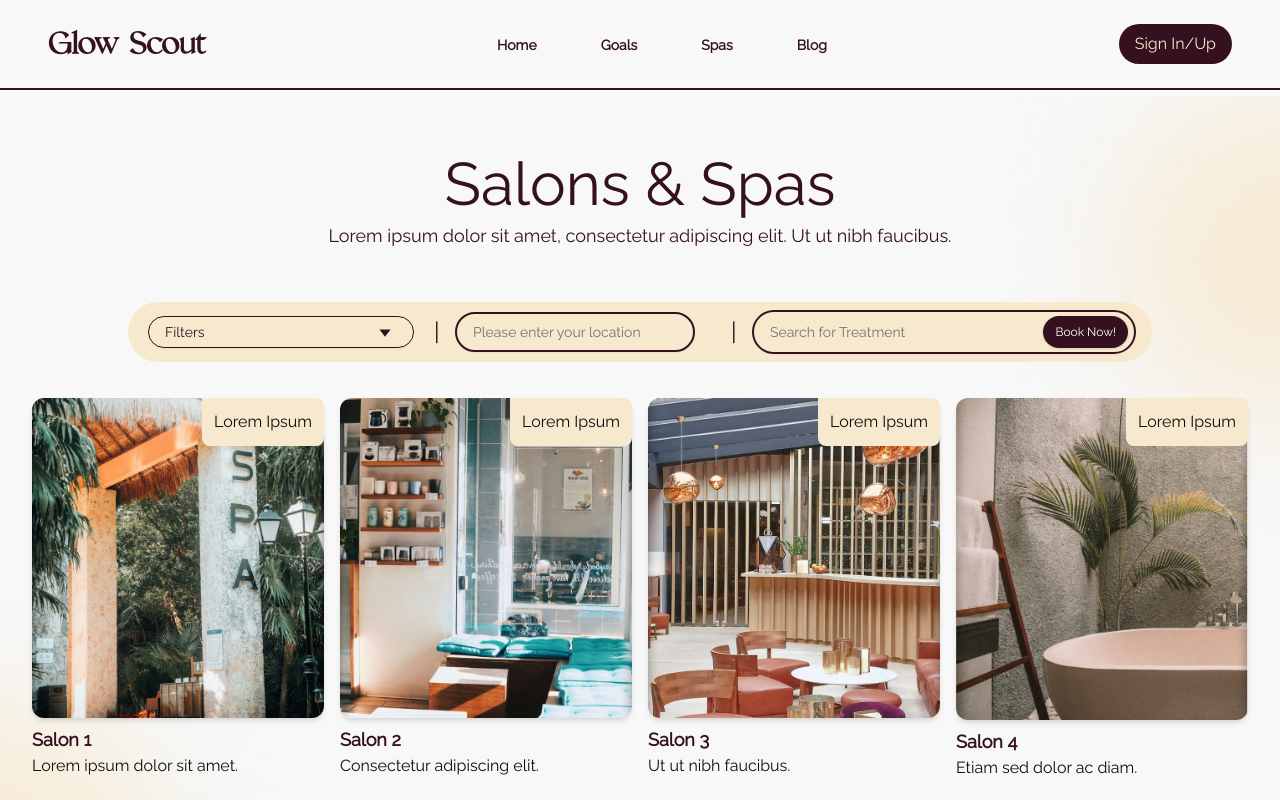
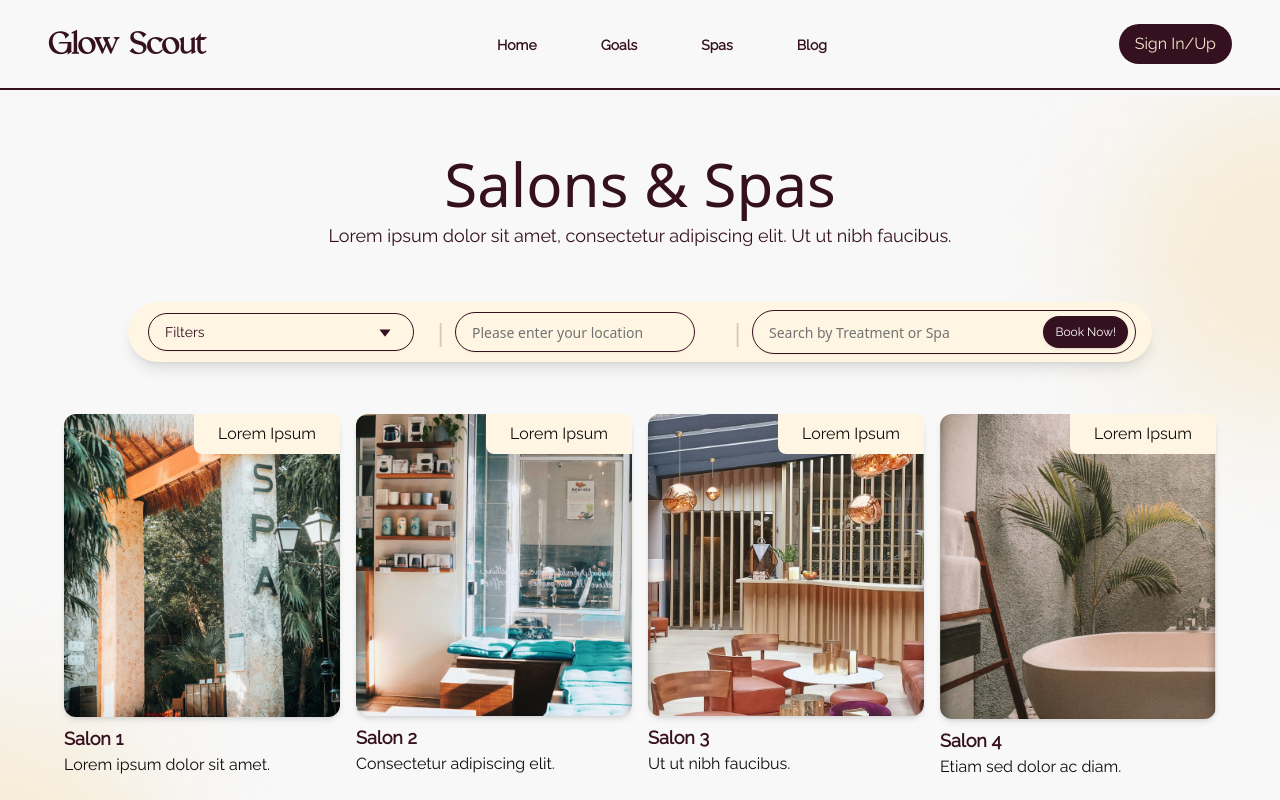
Before and after one commit to TheMODventures/Glow-Scout-Web, a Next.js app: page /spas in a window 1280 px wide. Shown: the top 800 px of the page. Built offline with nearby package versions, Linux system fonts and the light colour scheme.

Commit message:
treatment and spa ui fix

```diff
--- a/src/app/(home)/goals/page.jsx
+++ b/src/app/(home)/goals/page.jsx
@@ -89,10 +89,10 @@ const page = () => {
   ];
 
   return (
-    <div className=" py-10 md:mt-6 font-raleway ">
+    <div className=" py-10 md:mt-6 ">
 
       <div className="text-center text-darkMahron pb-5">
-        <h2 className="text-4xl md:text-6xl font-thin">  Select Goal for your Skin </h2>
+        <h2 className="text-4xl md:text-6xl font-ralewayThin font-light">  Select Goal for your Skin </h2>
         <p className="m-2 text-lg">
           Lorem ipsum dolor sit amet, consectetur adipiscing elit. Ut ut nibh
           faucibus.
--- a/src/app/(home)/spas/page.jsx
+++ b/src/app/(home)/spas/page.jsx
@@ -169,38 +169,38 @@ const SpaPage = () => {
   }
 
   return (
-    <div className="py-6 md:py-10 md:mt-6 font-raleway relative isolate">
-      <div className="text-center text-darkMahron pb-5">
-        <h2 className="text-4xl md:text-6xl font-thin"> Salons & Spas </h2>
-        <p className="m-2 text-lg">
+    <div className="py-6 md:py-10 md:mt-6 relative isolate">
+      <div className="text-center text-darkMahron md:pb-5">
+        <h2 className="text-4xl md:text-6xl font-ralewayThin md:font-light font-normal"> Salons & Spas </h2>
+        <p className="m-2 text-lg font-raleway">
           Lorem ipsum dolor sit amet, consectetur adipiscing elit. Ut ut nibh
           faucibus.
         </p>
       </div>
 
       <Container>
-        <div className="hidden mx-auto w-full md:max-w-6xl md:flex justify-center bg-opacity-60  items-center flex-col bg-[#F6E9CE] md:bg-transparent">
+        <div className="hidden mx-auto w-full md:max-w-6xl md:flex justify-center bg-opacity-60  items-center flex-col bg-lightbg md:bg-transparent">
           <Form {...form}>
             <form onSubmit={form.handleSubmit(handleSubmit)}>
-              <div className="md:bg-[#F6E9CE] bg-opacity-60  pl-5  py-1 md:rounded-full h-[60px] flex flex-col md:flex-row items-center  mt-6">
+              <div className="md:bg-[#FEF5E3] shadow-[#0000001A] shadow-lg bg-opacity-60  pl-5  py-1 md:rounded-full h-[60px] flex flex-col md:flex-row items-center mb-4  mt-6">
                 <div className="flex justify-between  items-center flex-col md:flex-row">
                   <FormSelect
                     selectItems={selectItems}
                     placeholder="Filters"
                     name="goal"
-                    customClass=""
+                    customClass="py-[18px]"
                   />
-                  <span className="h-full w-[1px] text-2xl text-darkMahron hidden md:block mx-5">
+                  <span className="h-full w-[1px] text-2xl text-[#35112033] hidden md:block mx-5">
                     |
                   </span>
                   <div>
                     <Input
                       placeholder="Please enter your location"
                       type="search"
-                      className="border-darkMahron border-2 text-darkMahron  px-4  rounded-full mb-4 md:mb-0 md:mr-4 py-3 w-60 h-10"
+                      className="border-darkMahron border-[1.5px] text-darkMahron  px-4  rounded-full mb-4 md:mb-0 md:mr-4 py-3 w-60 h-10"
                     />
                   </div>
-                  <span className="h-full w-[1px] text-2xl text-darkMahron hidden md:block mx-5">
+                  <span className="h-full w-[1px] text-2xl text-[#35112033] hidden md:block mx-5">
                     |
                   </span>
                 </div>
@@ -208,7 +208,7 @@ const SpaPage = () => {
                   <div>
                     <Search
                       name="goal"
-                      placeholder="Search for Treatment"
+                      placeholder="Search by Treatment or Spa"
                       formControl={form.control}
                     />
                   </div>
@@ -227,17 +227,20 @@ const SpaPage = () => {
             </form>
           </Form>
         </div>
-      </Container>
 
-      <div className="container my-5">
-        <div className="grid grid-cols-2 md:grid-cols-4 gap-4 mt-6 mb-2">
+
+      <div className=" my-5 mx-4 md:mx-0">
+        <div className="grid grid-cols-2 md:grid-cols-4 gap-4  mt-6 mb-2">
           {dummyData.map((item, index) => (
             <Link href={`spa-single/${index}`} key={index}>
+              <div className="md:mb-8">
               <TreatmentCard key={index} {...item} />
+              </div>
             </Link>
           ))}
         </div>
       </div>
+      </Container>
     </div>
   );
 };
--- a/src/app/(home)/treatment/page.jsx
+++ b/src/app/(home)/treatment/page.jsx
@@ -44,6 +44,7 @@ const TreatmentPage = () => {
         withCredentials: true,
       });
       setAllTreatment(response.data.data.data);
+      console.log("treatment page======", response.data.data.data)
     } catch (error) {
       console.error("Error fetching treatments: ", error);
     }
@@ -197,29 +198,29 @@ const TreatmentPage = () => {
   }
 
   return (
-    <div className="py-6 md:py-10 md:mt-6 font-raleway relative isolate">
+    <div className="py-6 md:py-10 md:mt-6  relative isolate">
 
-      <div className="text-center text-darkMahron pb-5">
-        <h2 className="text-4xl md:text-6xl font-thin">Treatments</h2>
-        <p className="m-2 text-sm md:text-lg">
+      <div className="text-center text-darkMahron md:pb-5">
+        <h2 className="text-4xl md:text-6xl md:font-ralewayThin font-raleway font-thin">Treatments</h2>
+        <p className="m-2 text-sm md:text-lg font-raleway">
           Lorem ipsum dolor sit amet, consectetur adipiscing elit. Ut ut nibh
           faucibus.
         </p>
       </div>
 
       <Container>
-        <div className="hidden mx-auto w-full md:max-w-6xl md:flex justify-center items-center flex-col bg-opacity-60  bg-[#F6E9CE] md:bg-transparent">
+        <div className="hidden mx-auto w-full md:max-w-6xl md:flex justify-center items-center flex-col bg-opacity-60  bg-lightbg md:bg-transparent">
           <Form {...form}>
             <form onSubmit={form.handleSubmit(handleSubmit)}>
-              <div className="md:bg-[#F6E9CE]  bg-opacity-60  pl-5  py-1 md:rounded-full h-[60px] flex flex-col md:flex-row items-center  mt-6">
+              <div className="md:bg-lightbg  bg-opacity-60 shadow-[#0000001A] shadow-lg pl-5  py-1 md:rounded-full h-[60px] flex flex-col md:flex-row items-center mb-4   mt-6">
                 <div className="flex justify-between items-center flex-col md:flex-row">
                   <FormSelect
                     selectItems={selectItems}
                     placeholder="Filters"
                     name="goal"
-                    customClass="min-w-60"
+                    customClass="min-w-60 py-[18px]"
                   />
-                  <span className="h-full w-[1px] text-2xl text-darkMahron hidden md:block mx-5">
+                  <span className="h-full w-[1px] text-2xl text-[#35112033] hidden md:block mx-5">
                     |
                   </span>
                   <div>
@@ -233,7 +234,7 @@ const TreatmentPage = () => {
                       </Button>
                     </Link>
                   </div>
-                  <span className="h-full w-[1px] text-2xl text-darkMahron hidden md:block mx-5">
+                  <span className="h-full w-[1px] text-2xl text-[#35112033] hidden md:block mx-5">
                     |
                   </span>
                 </div>
@@ -260,19 +261,22 @@ const TreatmentPage = () => {
             </form>
           </Form>
         </div>
-      </Container>
+
 
 
       <div className="container my-5">
         <div className="grid grid-cols-2 md:grid-cols-4 gap-4 ">
 
           {allTreatment.map((item, index) => (
-          <Link href={'/spas'} key={index}>
-            <TreatmentCard key={index} {...item} imageHeightWeb={"[350px]"} />
+            <div className="md:mb-8">
+          <Link href={`/treatment/${index}`} key={index}>
+            <TreatmentCard key={index} {...item} imageHeightWeb={"h-60"} />
             </Link>
+            </div>
           ))}
 
         </div>
+
       </div>
 
       <div className="md:hidden flex justify-end items-end sticky bottom-3 mr-3">
@@ -280,7 +284,7 @@ const TreatmentPage = () => {
     Compare
   </Link>
 </div>
-
+</Container>
     </div>
   );
 };
--- a/src/components/reuseableComponenet/FilterSelect.jsx
+++ b/src/components/reuseableComponenet/FilterSelect.jsx
@@ -15,7 +15,7 @@ import {
   FormMessage,
 } from "@/components/ui/form";
 
-const FilterSelect = ({ selectItems, placeholder, Control, name }) => {
+const FilterSelect = ({ selectItems, placeholder, Control, name ,customClass }) => {
   return (
     <FormField
       control={Control}
@@ -23,7 +23,7 @@ const FilterSelect = ({ selectItems, placeholder, Control, name }) => {
       render={({ field }) => (
         <FormItem>
           <Select onValueChange={field.onChange}>
-            <FormControl className={`border-[1.5px] h-[32px] 2xl:h-[42px] lg:min-w-[250px] w-full border-darkMahron text-darkMahron py-2 px-4 rounded-full mb-4 md:mb-0 md:mr-4`}>
+            <FormControl className={`${customClass} border-[1.5px] h-[32px] 2xl:h-[42px] lg:min-w-[250px] w-full border-darkMahron text-darkMahron  px-4 rounded-full mb-4 md:mb-0 md:mr-4`}>
               <SelectTrigger>
                 <SelectValue placeholder={placeholder} className="selectinputvalue" />
               </SelectTrigger>
--- a/src/components/reuseableComponenet/Search.jsx
+++ b/src/components/reuseableComponenet/Search.jsx
@@ -18,7 +18,7 @@ const Search = ({ name, placeholder, inputType, formControl }) => {
               placeholder={placeholder}
               type={inputType || "text"}
               {...field}
-              className="border-darkMahron border-2 text-darkMahron  px-4 min-w-70 rounded-full mb-4 md:mb-0 md:mr-4 py-1 md:w-52 lg:w-72 xl:w-96 h-11"
+              className="border-darkMahron border-[1.5px] text-darkMahron  px-4 min-w-70 rounded-full mb-4 md:mb-0 md:mr-4 py-1 md:w-52 lg:w-72 xl:w-96 h-11"
             />
           </FormControl>
           <FormMessage />
--- a/src/components/reuseableComponenet/TreatmentCard.jsx
+++ b/src/components/reuseableComponenet/TreatmentCard.jsx
@@ -1,17 +1,17 @@
 import Image from "next/image";
-const TreatmentCard = ({ image, imageAlt, label, title, description }) => {
+const TreatmentCard = ({ image, imageAlt, label, title, description ,imageHeightWeb }) => {
   return (
     <div className="my-3">
       <div className="relative  rounded-xl">
         <Image
-          className="rounded-xl static w-full h-full object-cover shadow-md"
+          className={`rounded-xl static w-full ${imageHeightWeb}  object-cover shadow-md`}
           src={image}
           alt={imageAlt}
-          height={1000}
-          width={800}
+          height={500}
+          width={500}
         />
         {label ? (
-          <p className="absolute font-raleway top-0 right-0 p-3 bg-lighttext rounded-b-lg rounded-tr-lg">
+          <p className="absolute font-raleway top-0 right-0 md:px-6 p-2 bg-lightbg rounded-bl-lg rounded-tr-lg">
             {label}
           </p>
         ) : null}
```
